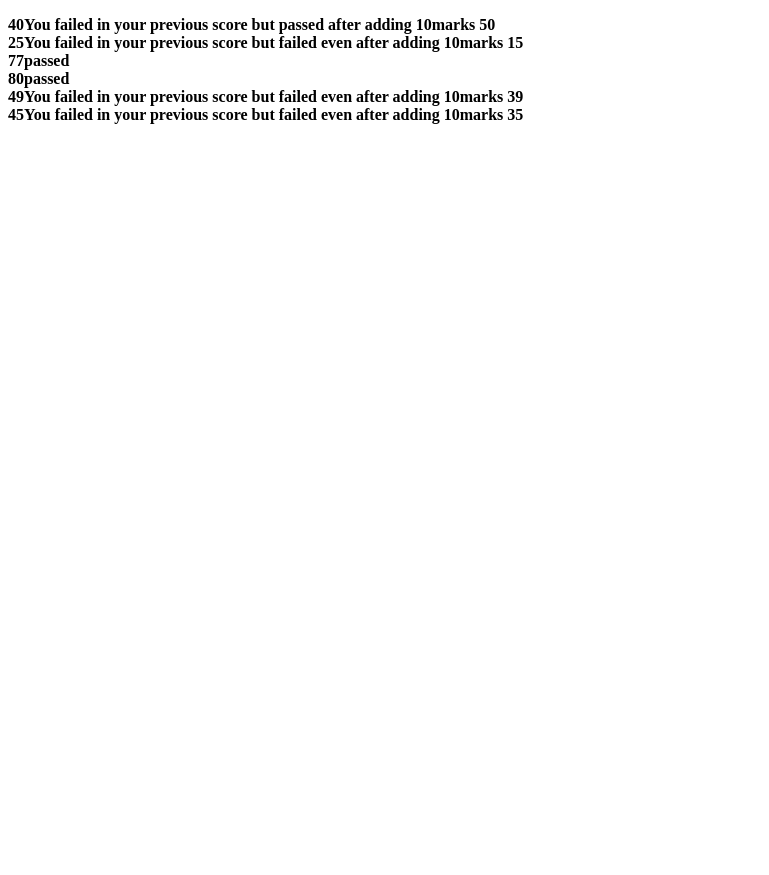
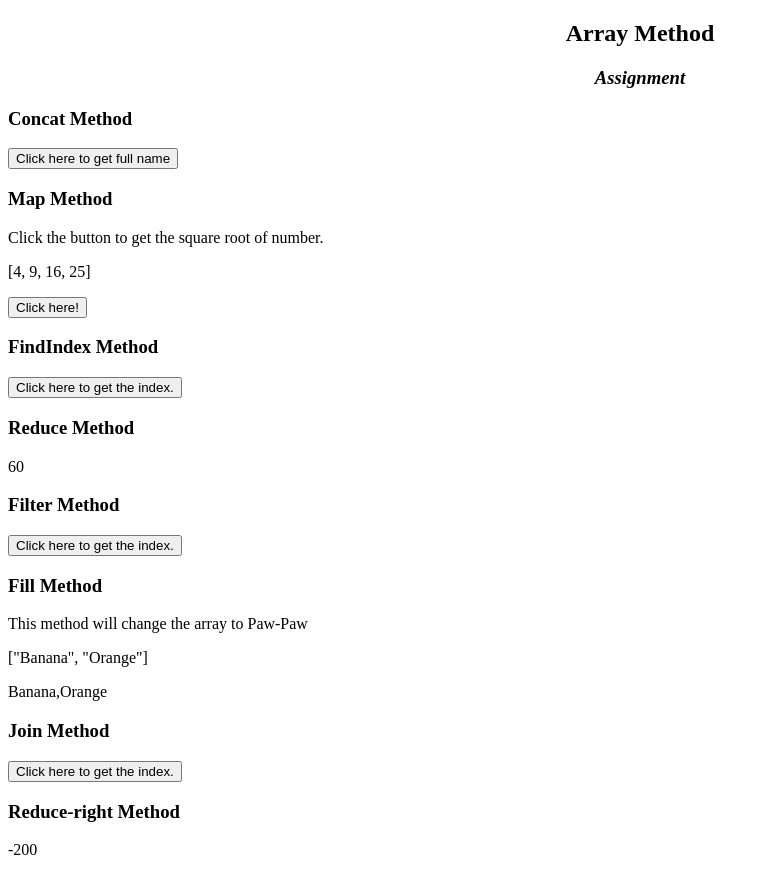
Before and after one commit to Sarah-Oluwasami/js-class, a plain HTML site: page practice.html in a window 1280 px wide. Shown: the whole page, without its empty margins (0-769 px from the left). Before the commit the page ends 800 px from the top, so only its background shows below. Drawn offline with Linux system fonts and the light colour scheme.

Commit message:
practice

```diff
--- a/practice.html
+++ b/practice.html
@@ -8,7 +8,115 @@
 </head>
 <body>
 
-    <p><b id="output"></b></p>
+    <h2 style="text-align: center;">Array Method</h2>
+    <h3 style="text-align: center;"><i>Assignment</i></h3>
+
+
+
+
+         <h3> Concat Method</h3>
+          <button onclick="concat()" >Click here to get full name</button>
+          <p id="concat"></p>
+
+         <h3> Map Method </h3>
+          <p>Click the button to get the square root of number.</p>
+           <p>[4, 9, 16, 25]</p>
+          <button onclick="map()">Click here!</button>
+          <p id="map"></p>
+
+          <h3> FindIndex Method</h3>
+          <button onclick="findIndex()">Click here to get the index.</button>
+            <p id="index"></p>
+
+            <h3> Reduce Method</h3>
+            <!-- <button onclick="findIndex()">Click here to get the index.</button> -->
+              <p id="reduce"></p>
+
+            <h3> Filter Method</h3>
+            <button onclick="filter()">Click here to get the index.</button>
+            <p id="filter"></p>
+
+            <h3> Fill Method </h3>
+          <p>This method will change the array to Paw-Paw</p>
+           <p>["Banana", "Orange"]</p>
+          <!-- <button onclick="fill()">Click here!</button> -->
+          <p id="fill"></p>
+
+          <h3> Join Method</h3>
+          <button onclick="joined()">Click here to get the index.</button>
+          <p id="joined"></p>
+
+          <h3> Reduce-right Method</h3>
+          <!-- <button onclick="findIndex()">Click here to get the index.</button> -->
+            <p id="reduceright"></p>
+
+          <script>
+          var numbers = [4, 9, 16, 25];
+
+          function map() {
+            number = document.getElementById("map")
+            number.innerHTML = numbers.map(Math.sqrt);
+          }
+
+          // findIndex
+          var ages = [3, 16, 20, 10];
+
+        function checkAdult(age) {
+        return age >= 20;
+        }
+
+        function findIndex() {
+        document.getElementById("index").innerHTML = ages.findIndex(checkAdult);
+        }
+
+        //reduce
+        var numbers = [145, 60, 25];
+
+        document.getElementById("reduce").innerHTML = numbers.reduce(myFun);
+
+        function myFun(total, num) {
+        return total - num;
+        }
+
+        //filter
+        var ages = [41, 13, 12, 32];
+
+        function checkAdult(age) {
+        return age >= 18;
+        }
+
+        function filter() {
+        document.getElementById("filter").innerHTML = ages.filter(checkAdult);
+        }
+
+        // fill
+        var fruits = ["Banana", "Orange"];
+        document.getElementById("fill").innerHTML = fruits;
+
+        function fill() {
+        document.getElementById("fill").innerHTML = fruits.fill("Paw-Paw");
+        }
+
+        function joined() {
+        var fruits = ["Banana", "Orange"];
+        var x = document.getElementById("joined");
+        x.innerHTML = fruits.join();
+        }
+
+        var numbers = [175, 50, 25];
+
+        document.getElementById("reduceright").innerHTML = numbers.reduceRight(myFunc);
+
+        function myFunc(total, num) {
+        return total - num;
+        }
+          </script>
+
+
+
+    <!-- <p><b id="output"></b></p> -->
+
+
 
     <script src="practice.js"></script>
 </body>
--- a/practice.js
+++ b/practice.js
@@ -15,3 +15,22 @@
         output.innerHTML += scores[m] + 10 + "You failed in your previous score but failed even after adding 10marks" + " " + scores[m] + "<br>"
     }
     }
+
+// Concat
+function concat() {
+    var surName = ["Oluwasami"];
+    var name = ["Sarah", "Tobiloba", "Ayoola"];
+    var fullName = surName.concat(name);
+    document.getElementById("concat").innerHTML = fullName;
+  }
+
+// // findIndex
+//  var ages = [3, 10, 18, 20];
+
+// function checkAdult(age) {
+//     return age >= 18;
+//   }
+
+//   function findIndex() {
+//     document.getElementById("findindex").innerHTML = ages.findIndex(checkAdult);
+//   }
```
Also changed, not shown: first-loop.js (+4 -3 lines). Lines whose indentation alone changed are shown as unchanged.
